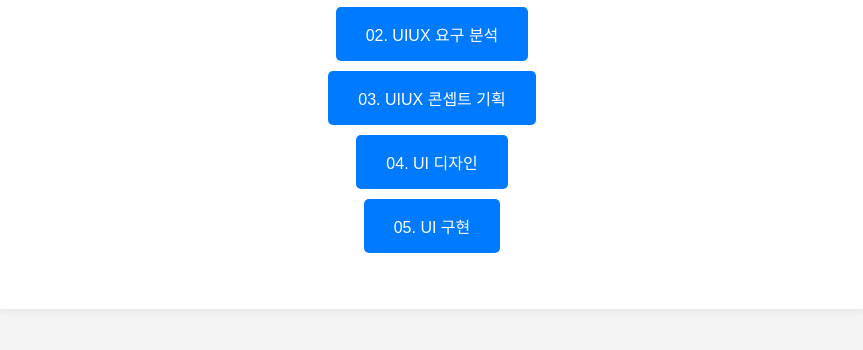
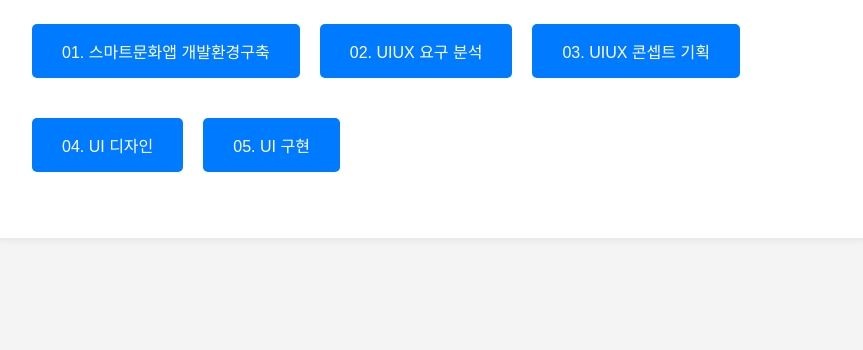
Before and after one commit to tombap8/SBS-WPC-2605-Test-System, a plain HTML site: page index.html in a window 1280 px wide. Shown: the part 450-800 px from the top of the page, without its empty margins (208-1071 px from the left). Drawn offline with Linux system fonts and the light colour scheme.

Commit message:
Update index.html

```diff
--- a/index.html
+++ b/index.html
@@ -34,6 +34,9 @@
             font-size: 2em;
         }
         .links {
+            display: flex;
+            flex-wrap: wrap;
+            gap: 20px;
             list-style: none;
             padding: 0;
         }
```
